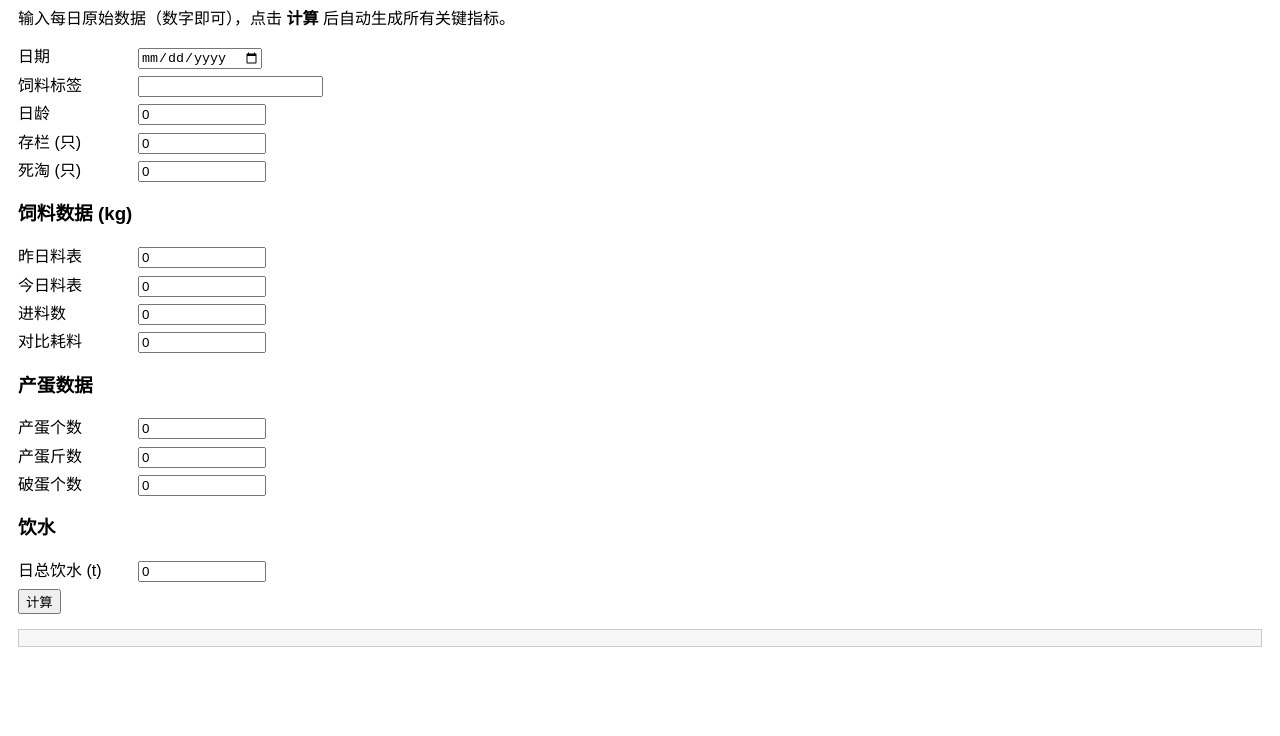
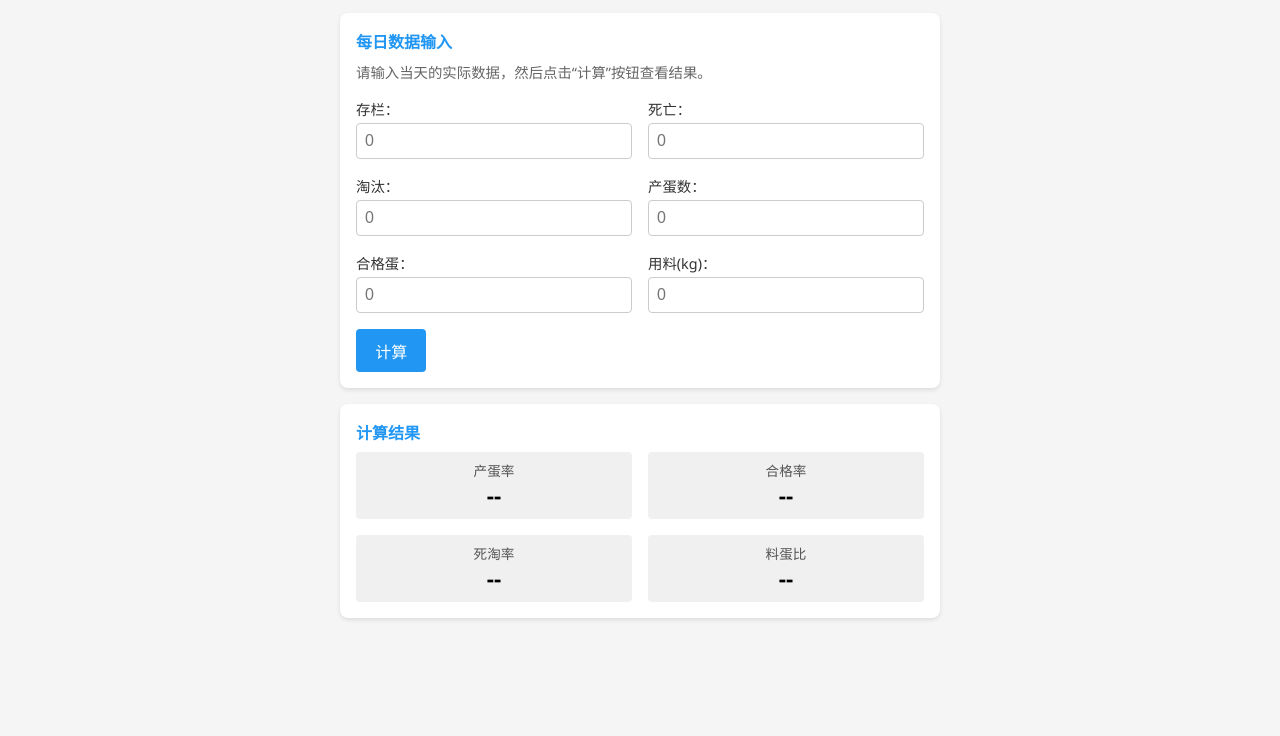
Before and after one commit to lodersunsun/-, a plain HTML site: page index.html in a window 1280 px wide. Shown: the part 64-800 px from the top of the page. Drawn offline with Linux system fonts and the light colour scheme.

Commit message:
Update index.html

```diff
--- a/index.html
+++ b/index.html
@@ -1,94 +1,240 @@
-
 <!DOCTYPE html>
 <html lang="zh-CN">
 <head>
-  <meta charset="UTF-8">
-  <title>蛋鸡生产指标自动计算工具</title>
+  <meta charset="UTF-8" />
+  <meta name="viewport" content="width=device-width, initial-scale=1.0" />
+  <meta name="theme-color" content="#2196F3" />
+  <title>蛋鸡数据自动计算工具</title>
+  <link rel="manifest" href="manifest.json" />
   <style>
-    body{font-family:Arial,Helvetica,sans-serif;padding:10px;line-height:1.4;}
-    input[type=number]{width:120px;}
-    label{display:inline-block;width:120px;}
-    .row{margin-bottom:6px;}
-    h2{margin-top:0;}
-    .output{background:#f7f7f7;padding:8px;border:1px solid #ccc;margin-top:15px;}
+    /* 全局基础样式 */
+    body {
+      margin: 0;
+      font-family: "Segoe UI", Tahoma, Arial, sans-serif;
+      background-color: #f5f5f5;
+      color: #333;
+    }
+    .header-bar {
+      background-color: #2196F3; /* 主色蓝 */
+      color: #fff;
+      padding: 1rem;
+      text-align: center;
+    }
+    .header-bar h1 {
+      margin: 0;
+      font-size: 1.25rem;
+      font-weight: normal;
+    }
+    .container {
+      max-width: 600px;
+      margin: 0 auto;
+      padding: 1rem;
+    }
+    /* 卡片容器样式 */
+    .card {
+      background-color: #fff;
+      border-radius: 8px;
+      padding: 1rem;
+      margin-bottom: 1rem;
+      box-shadow: 0 2px 4px rgba(0,0,0,0.1);
+    }
+    .card h2 {
+      font-size: 1rem;
+      margin: 0 0 0.5rem;
+      color: #2196F3;
+    }
+    .card p.description {
+      font-size: 0.9rem;
+      color: #666;
+      margin: 0 0 1rem;
+    }
+    /* 输入区域网格布局 */
+    .input-grid {
+      display: flex;
+      flex-wrap: wrap;
+      gap: 1rem;
+    }
+    .input-field {
+      flex: 1 1 45%;
+      min-width: 120px;
+    }
+    .input-field label {
+      display: block;
+      margin-bottom: 0.25rem;
+      font-size: 0.9rem;
+    }
+    .input-field input {
+      width: 100%;
+      padding: 0.5rem;
+      font-size: 1rem;
+      border: 1px solid #ccc;
+      border-radius: 4px;
+      box-sizing: border-box;
+    }
+    .input-field input:focus {
+      outline: none;
+      border-color: #2196F3;
+      box-shadow: 0 0 3px rgba(33, 150, 243, 0.5);
+    }
+    /* 计算按钮样式 */
+    .calculate-btn {
+      display: inline-block;
+      margin-top: 1rem;
+      padding: 0.6rem 1.2rem;
+      font-size: 1rem;
+      color: #fff;
+      background-color: #2196F3;
+      border: none;
+      border-radius: 4px;
+      cursor: pointer;
+    }
+    .calculate-btn:hover, .calculate-btn:focus {
+      background-color: #1976D2;
+    }
+    /* 输出结果布局与样式 */
+    .result-grid {
+      display: flex;
+      flex-wrap: wrap;
+      gap: 1rem;
+    }
+    .result-item {
+      flex: 1 1 45%;
+      min-width: 120px;
+      background-color: #f0f0f0;
+      border-radius: 4px;
+      padding: 0.5rem;
+      text-align: center;
+    }
+    .result-label {
+      display: block;
+      font-size: 0.85rem;
+      color: #555;
+    }
+    .result-value {
+      font-size: 1.4rem;
+      font-weight: bold;
+      color: #000;
+      margin-top: 0.2rem;
+    }
+    /* 移动端（窄屏）下结果单列显示 */
+    @media (max-width: 480px) {
+      .result-item {
+        flex: 1 1 100%;
+      }
+    }
   </style>
 </head>
 <body>
-  <h2>蛋鸡生产指标自动计算工具</h2>
-  <p>输入每日原始数据（数字即可），点击 <b>计算</b> 后自动生成所有关键指标。</p>
+  <!-- 页头：标题栏 -->
+  <header class="header-bar">
+    <h1>蛋鸡数据自动计算工具</h1>
+  </header>
 
-  <div class="row"><label>日期</label><input type="date" id="date"></div>
-  <div class="row"><label>饲料标签</label><input type="text" id="feedTag"></div>
-  <div class="row"><label>日龄</label><input type="number" id="dayAge" value="0"></div>
-  <div class="row"><label>存栏 (只)</label><input type="number" id="live" value="0"></div>
-  <div class="row"><label>死淘 (只)</label><input type="number" id="dead" value="0"></div>
+  <!-- 主内容容器 -->
+  <main class="container">
+    <!-- 输入数据卡片 -->
+    <section class="card input-card">
+      <h2>每日数据输入</h2>
+      <p class="description">请输入当天的实际数据，然后点击“计算”按钮查看结果。</p >
+      <div class="input-grid">
+        <div class="input-field">
+          <label for="inv">存栏：</label>
+          <input type="number" id="inv" placeholder="0" />
+        </div>
+        <div class="input-field">
+          <label for="death">死亡：</label>
+          <input type="number" id="death" placeholder="0" />
+        </div>
+        <div class="input-field">
+          <label for="cull">淘汰：</label>
+          <input type="number" id="cull" placeholder="0" />
+        </div>
+        <div class="input-field">
+          <label for="eggs">产蛋数：</label>
+          <input type="number" id="eggs" placeholder="0" />
+        </div>
+        <div class="input-field">
+          <label for="good">合格蛋：</label>
+          <input type="number" id="good" placeholder="0" />
+        </div>
+        <div class="input-field">
+          <label for="feed">用料(kg)：</label>
+          <input type="number" id="feed" placeholder="0" />
+        </div>
+      </div>
+      <!-- 计算按钮 -->
+      <button class="calculate-btn" id="calcBtn" type="button">计算</button>
+    </section>
 
-  <h3>饲料数据 (kg)</h3>
-  <div class="row"><label>昨日料表</label><input type="number" id="yFeed" value="0"></div>
-  <div class="row"><label>今日料表</label><input type="number" id="tFeed" value="0"></div>
-  <div class="row"><label>进料数</label><input type="number" id="feedIn" value="0"></div>
-  <div class="row"><label>对比耗料</label><input type="number" id="contrast" value="0"></div>
+    <!-- 输出结果卡片 -->
+    <section class="card output-card">
+      <h2>计算结果</h2>
+      <div class="result-grid">
+        <div class="result-item">
+          <span class="result-label">产蛋率</span>
+          <span class="result-value" id="eggRate">--</span>
+        </div>
+        <div class="result-item">
+          <span class="result-label">合格率</span>
+          <span class="result-value" id="qualRate">--</span>
+        </div>
+        <div class="result-item">
+          <span class="result-label">死淘率</span>
+          <span class="result-value" id="mortRate">--</span>
+        </div>
+        <div class="result-item">
+          <span class="result-label">料蛋比</span>
+          <span class="result-value" id="feedRatio">--</span>
+        </div>
+      </div>
+    </section>
+  </main>
 
-  <h3>产蛋数据</h3>
-  <div class="row"><label>产蛋个数</label><input type="number" id="eggs" value="0"></div>
-  <div class="row"><label>产蛋斤数</label><input type="number" id="eggJin" value="0"></div>
-  <div class="row"><label>破蛋个数</label><input type="number" id="broken" value="0"></div>
-
-  <h3>饮水</h3>
-  <div class="row"><label>日总饮水 (t)</label><input type="number" id="waterT" value="0" step="0.01"></div>
-
-  <div class="row">
-    <button onclick="calculate()">计算</button>
-  </div>
-
-  <div id="results" class="output"></div>
-
-<script>
-function calculate(){
-  const live      = parseFloat(document.getElementById('live').value)||0;
-  const yFeed     = parseFloat(document.getElementById('yFeed').value)||0;
-  const tFeed     = parseFloat(document.getElementById('tFeed').value)||0;
-  const feedIn    = parseFloat(document.getElementById('feedIn').value)||0;
-  const contrast  = parseFloat(document.getElementById('contrast').value)||0;
-  const eggs      = parseFloat(document.getElementById('eggs').value)||0;
-  const eggJin    = parseFloat(document.getElementById('eggJin').value)||0;
-  const broken    = parseFloat(document.getElementById('broken').value)||0;
-  const waterT    = parseFloat(document.getElementById('waterT').value)||0;
-
-  // 计算
-  const totalFeed = yFeed + feedIn - tFeed + contrast;          // kg
-  const avgFeed   = live>0 ? totalFeed / live * 1000 : 0;       // g/只·天
-
-  const layRate   = live>0 ? eggs / live * 100 : 0;             // %
-  const avgEgg    = live>0 ? eggJin / live * 1000 : 0;          // g/只·天 题目给的公式
-
-  const brokenRate= eggs>0 ? broken / eggs * 100 : 0;           // %
-  const boxWeight = eggs>0 ? eggJin / eggs * 360 * 2 : 0;       // 斤/箱
-
-  const totalWater= waterT * 1000000;                           // g
-  const avgWater  = live>0 ? totalWater / live : 0;             // g/只·天
-
-  const feedEggRatio = avgEgg>0 ? avgFeed / avgEgg : 0;         // 料蛋比
-  const waterFeedRatio= avgFeed>0 ? avgWater / avgFeed : 0;     // 水料比
-
-  const fmt = v => (Math.round(v*10)/10).toFixed(1);
-
-  let html = `
-    <h4>计算结果</h4>
-    <ul>
-      <li>日总采食：${fmt(totalFeed)} kg</li>
-      <li>日均采食：${fmt(avgFeed)} g/只·天</li>
-      <li>产蛋率：${fmt(layRate)} %</li>
-      <li>只均产蛋量：${fmt(avgEgg)} g/只·天</li>
-      <li>破蛋率：${fmt(brokenRate)} %</li>
-      <li>每箱蛋重：${fmt(boxWeight)} 斤/箱</li>
-      <li>日总饮水：${fmt(waterT)} t</li>
-      <li>日均饮水：${fmt(avgWater)} g/只·天</li>
-      <li>料蛋比：${fmt(feedEggRatio)} : 1</li>
-      <li>水料比：${fmt(waterFeedRatio)} : 1</li>
-    </ul>`;
-  document.getElementById('results').innerHTML = html;
-}
-</script>
+  <!-- 脚本：计算逻辑 和 离线支持 -->
+  <script>
+    // 点击计算按钮后计算并显示结果
+    document.getElementById('calcBtn').addEventListener('click', function() {
+      // 获取输入值，若为空则按0处理
+      var inv   = parseFloat(document.getElementById('inv').value)   || 0;
+      var death = parseFloat(document.getElementById('death').value) || 0;
+      var cull  = parseFloat(document.getElementById('cull').value)  || 0;
+      var eggs  = parseFloat(document.getElementById('eggs').value)  || 0;
+      var good  = parseFloat(document.getElementById('good').value)  || 0;
+      var feed  = parseFloat(document.getElementById('feed').value)  || 0;
+      // 计算相关指标
+      var eggRate = 0, qualRate = 0, mortRate = 0, feedRatio = 0;
+      if (inv > 0) {
+        eggRate = (eggs / inv) * 100;
+        mortRate = ((death + cull) / inv) * 100;
+      } else {
+        eggRate = 0;
+        mortRate = 0;
+      }
+      if (eggs > 0) {
+        qualRate = (good / eggs) * 100;
+        // 假设平均每蛋重0.06千克，用于计算料蛋比（每公斤蛋耗料）
+        feedRatio = feed / (eggs * 0.06);
+      } else {
+        qualRate = 0;
+        feedRatio = 0;
+      }
+      // 格式化数值（保留两位小数）
+      eggRate   = eggRate.toFixed(2);
+      qualRate  = qualRate.toFixed(2);
+      mortRate  = mortRate.toFixed(2);
+      feedRatio = feedRatio.toFixed(2);
+      // 显示结果
+      document.getElementById('eggRate').innerText   = eggRate + '%';
+      document.getElementById('qualRate').innerText  = qualRate + '%';
+      document.getElementById('mortRate').innerText  = mortRate + '%';
+      document.getElementById('feedRatio').innerText = feedRatio;
+    });
+    // 注册Service Worker以支持PWA离线功能（如果浏览器支持）
+    if ('serviceWorker' in navigator) {
+      navigator.serviceWorker.register('sw.js').catch(function(error) {
+        console.log('ServiceWorker registration failed:', error);
+      });
+    }
+  </script>
 </body>
 </html>
```
